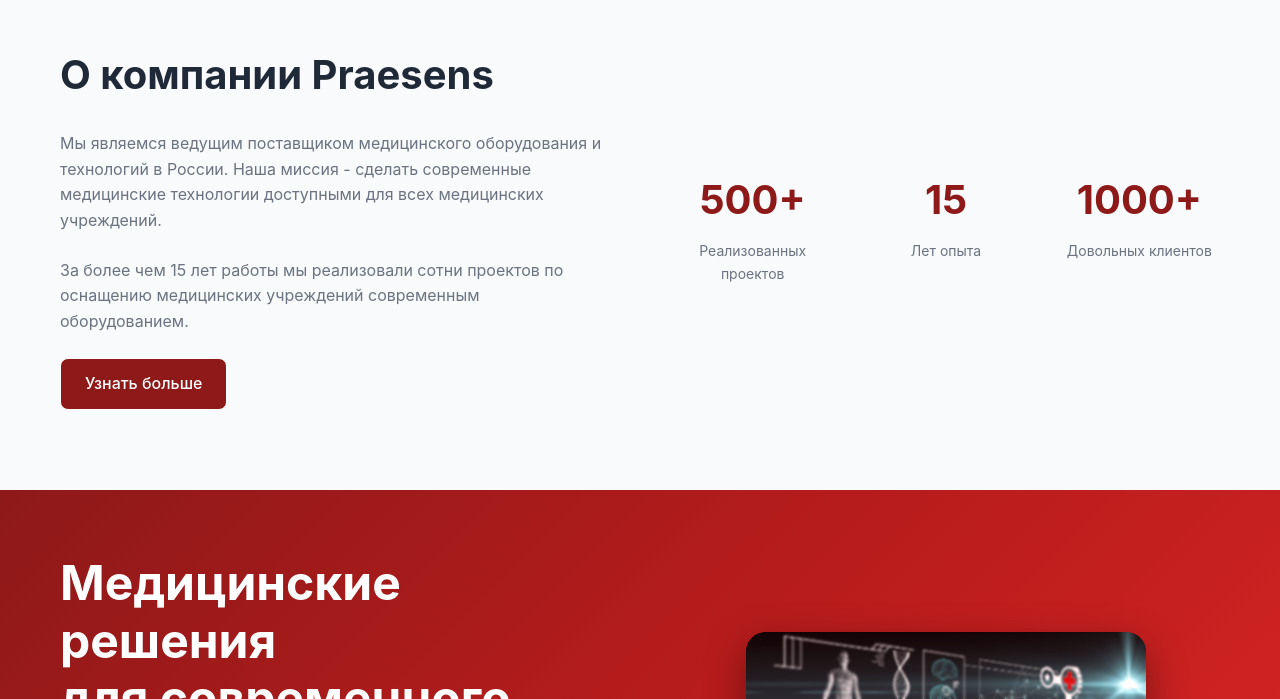
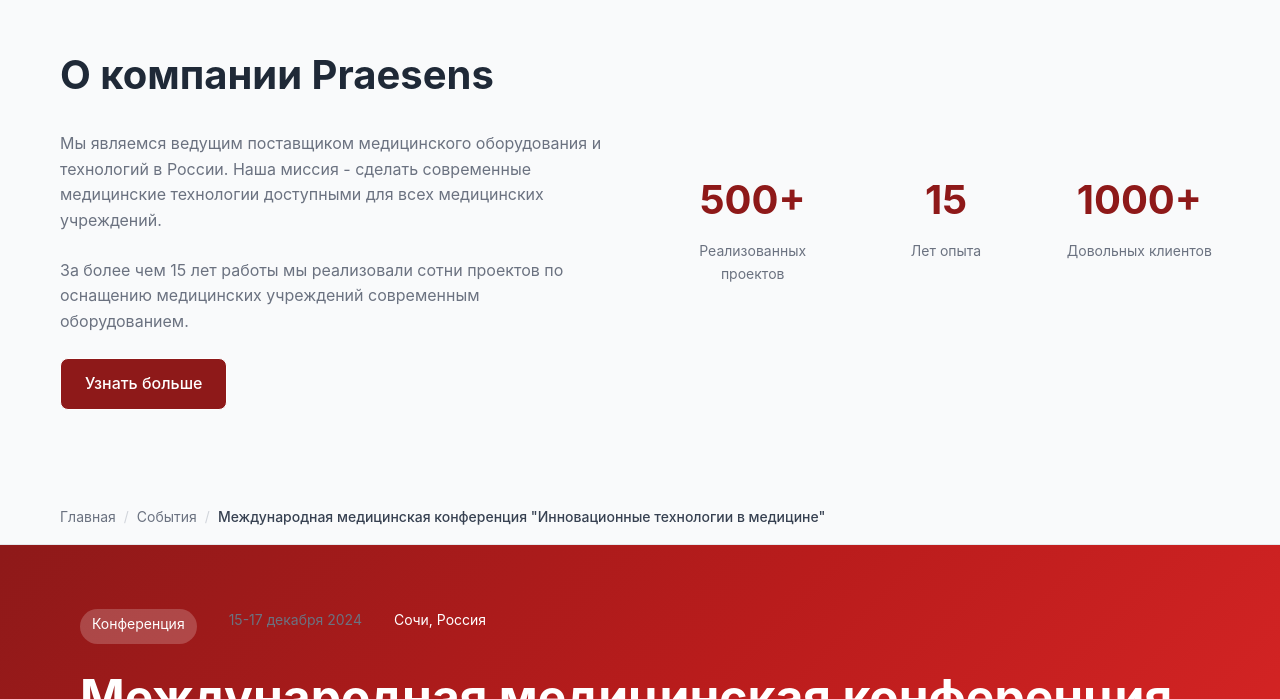
Before and after one commit to lizaansver/test, a React (Vite) app: page / in a window 1280 px wide. Shown: the part 2101-2800 px from the top of the page. Built offline with nearby package versions, Linux system fonts and the light colour scheme.

Commit message:
Fix buildl

```diff
--- a/src/App.tsx
+++ b/src/App.tsx
@@ -1,5 +1,5 @@
 import React from 'react';
-import { BrowserRouter as Router, Routes, Route } from 'react-router-dom';
+import { BrowserRouter as Router } from 'react-router-dom';
 import Header from './components/Header';
 import Footer from './components/Footer';
 import Home from './pages/Home';
@@ -12,13 +12,8 @@
     <Router>
       <div className="app">
         <Header />
-        <Home />
-        <main>
-          <Routes>
-            <Route path="/" element={<Home services={mockServices} events={mockEvents} stats={mockStats} />} />
-            <Route path="/events/all-R/aig/sochi/" element={<Event event={mockEvent} relatedEvents={mockEvents} />} />
-          </Routes>
-        </main>
+        <Home services={mockServices} events={mockEvents} stats={mockStats} />
+        <Event event={mockEvent} relatedEvents={mockEvents} />
         <Footer contactInfo={mockContactInfo} socialLinks={mockSocialLinks} />
       </div>
     </Router>
--- a/src/data/mockData.ts
+++ b/src/data/mockData.ts
@@ -83,7 +83,7 @@
   date: '15-17 декабря 2024',
   location: 'Сочи, Россия',
   category: 'Конференция',
-  image: '/event-sochi-detail.jpg',
+  image: './dist/event-sochi-detail.jpg',
   price: '25,000 ₽',
   organizer: 'Praesens Medical',
   address: 'ул. Олимпийская, 35',
--- a/vite.config.ts
+++ b/vite.config.ts
@@ -1,16 +1,7 @@
 import { defineConfig } from 'vite'
 import react from '@vitejs/plugin-react-swc'
 
-// https://vite.dev/config/
 export default defineConfig({
+  base: '/test/', // Убедись, что это имя твоего репозитория
   plugins: [react()],
-  build: {
-    outDir: 'dist',
-    assetsDir: 'assets',
-    rollupOptions: {
-      output: {
-        manualChunks: undefined
-      }
-    }
-  }
-})
+});
```
